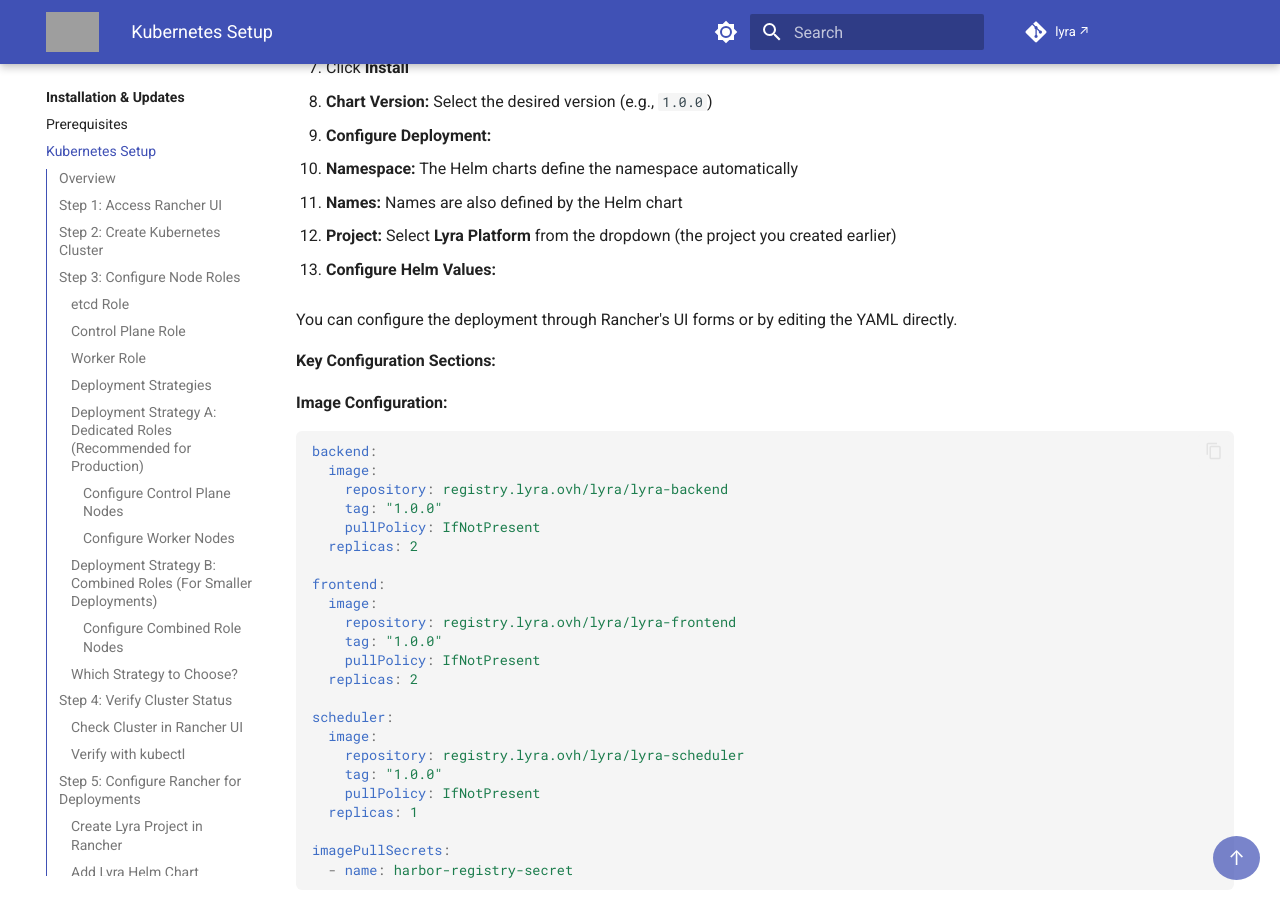
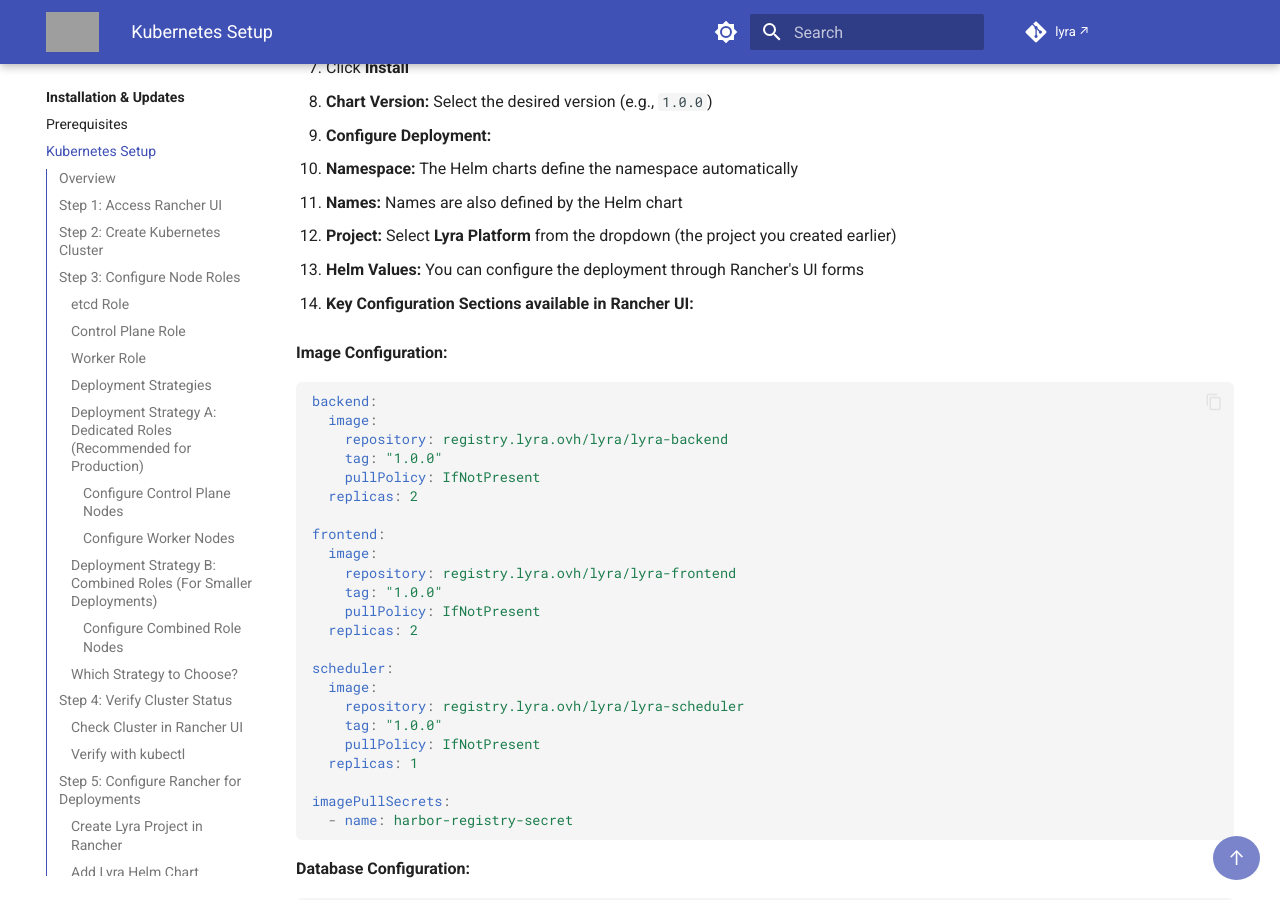
Before and after one commit to amreinch/lyra-docs, an MkDocs documentation site: the page built from docs/installation/kubernetes-setup.md, in a window 1280 px wide and 900 px high, scrolled down 9660 px. Built offline with MkDocs 1.6.1 and Material for MkDocs 9.7.7, drawn with Linux system fonts in a browser that asks for light colours; comment, search, counter and statistics services are not loaded; grey boxes are pictures that could not be loaded.

Commit message:
Reorganize deployment configuration
- Move Helm Values configuration to Configure Deployment section as a list point
- Simplify to mention only Rancher UI forms (remove YAML editing mention)
- Update step 4 to show Key Configuration Sections available in Rancher UI

````diff
--- a/docs/installation/kubernetes-setup.md
+++ b/docs/installation/kubernetes-setup.md
@@ -446,12 +446,9 @@ All deployments are managed through Rancher's Apps & Marketplace interface using
    - **Namespace:** The Helm charts define the namespace automatically
    - **Names:** Names are also defined by the Helm chart
    - **Project:** Select **Lyra Platform** from the dropdown (the project you created earlier)
+   - **Helm Values:** You can configure the deployment through Rancher's UI forms
 
-4. **Configure Helm Values:**
-
-   You can configure the deployment through Rancher's UI forms or by editing the YAML directly.
-
-   **Key Configuration Sections:**
+4. **Key Configuration Sections available in Rancher UI:**
 
    **Image Configuration:**
    ```yaml
````
